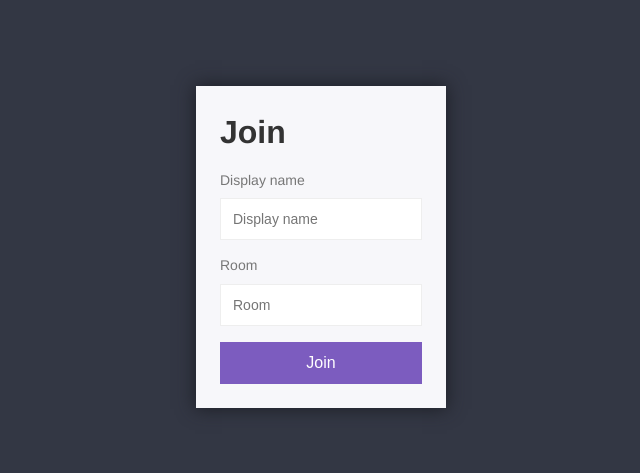
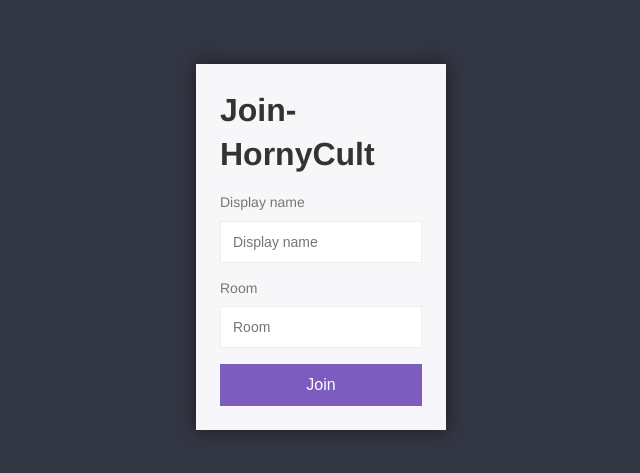
Before and after one commit to akash2001b/chat_app-socketio, a website: page public/index.html in a window 1280 px wide. Shown: the part 153-626 px from the top of the page, without its empty margins (319-959 px from the left). Drawn offline with Linux system fonts and the light colour scheme.

Commit message:
modified

```diff
--- a/public/index.html
+++ b/public/index.html
@@ -1,14 +1,14 @@
 <!DOCTYPE html>
 <html>
     <head>
-        <title>ChatApp</title>
+        <title>HornyCult</title>
         <link rel="icon" href="/img/favicon.png">
         <link rel="stylesheet" href="/css/styles.min.css">
     </head>
     <body>
         <div class="centered-form">
             <div class="centered-form__box">
-                <h1>Join</h1>
+                <h1>Join-HornyCult</h1>
                 <form action="/chat.html">
                     <label>Display name</label>
                     <input type="text" name="username" placeholder="Display name" required>
```
Also changed, not shown: public/chat.html (+1 -1 lines).
